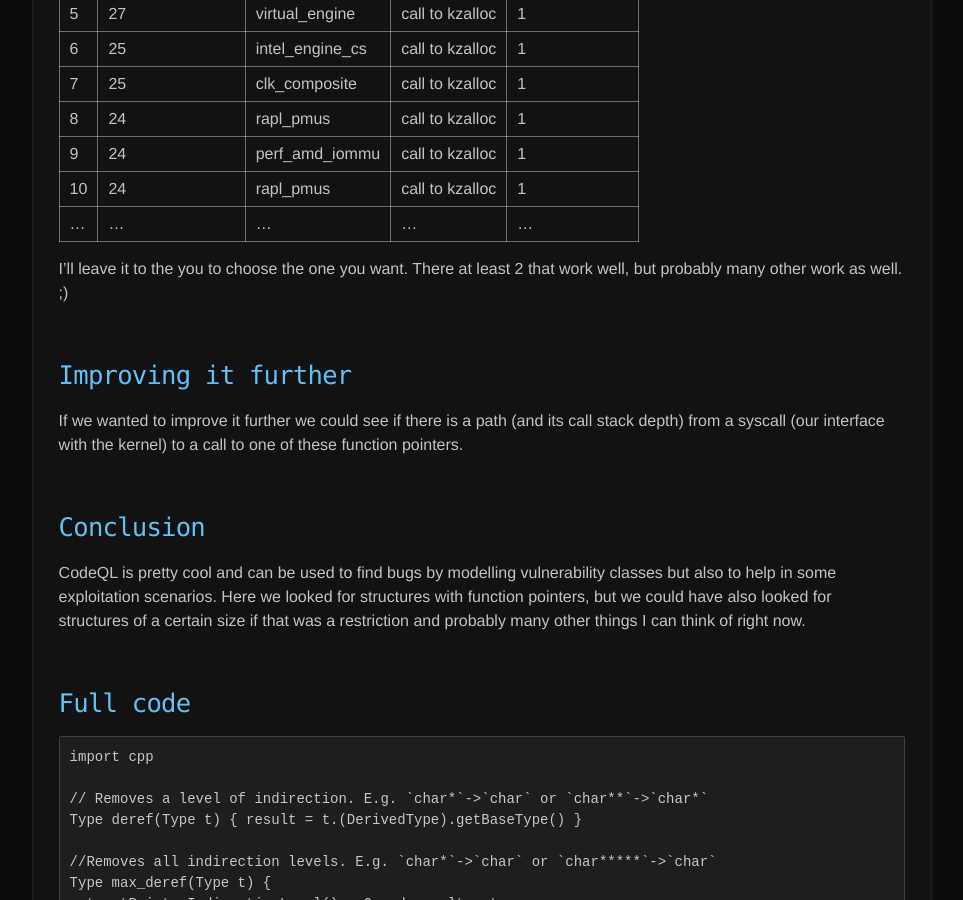
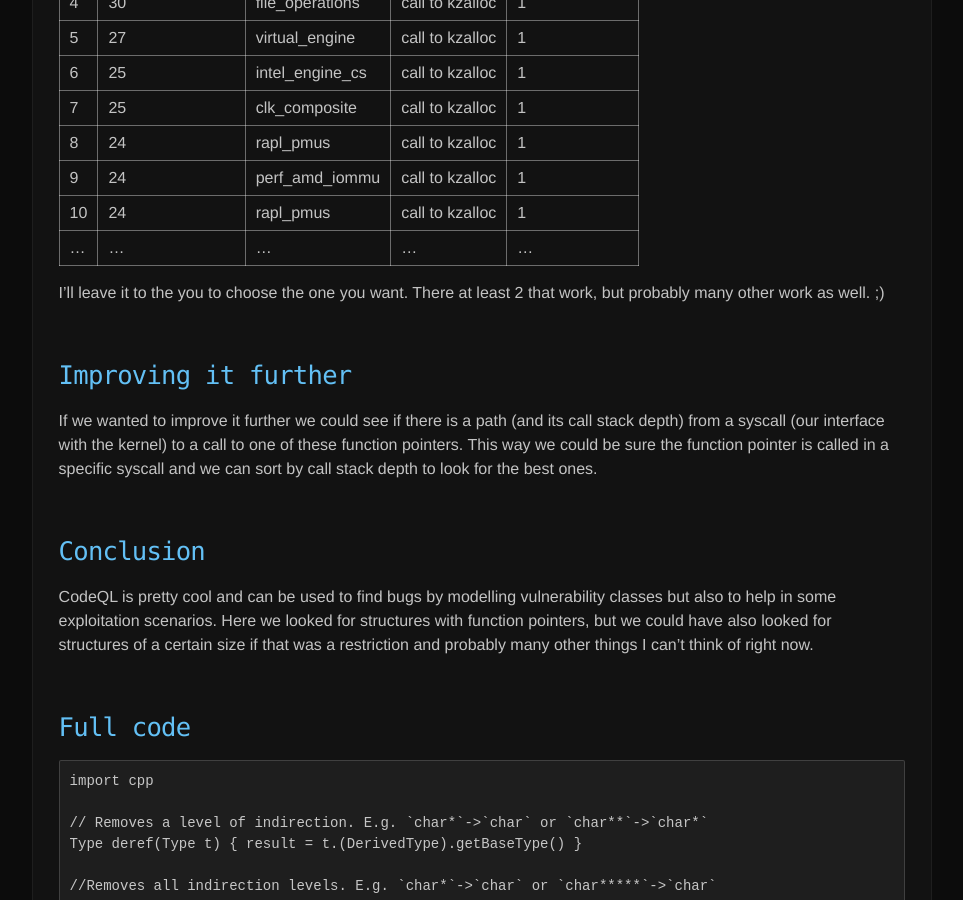
Before and after one commit to Vasco-jofra/Vasco-jofra.github.io, a Jekyll site: the page built from _articles/2020-10-02-codeql-kernel.md, in a window 1280 px wide and 900 px high, scrolled down 4542 px. Shown: the whole window, without its empty margins (158-1121 px from the left). Built offline with Jekyll 4.4.1, drawn with Linux system fonts in a browser that asks for light colours; some of the changed text lies outside the part shown.

Commit message:
codeql blogpost improvements

````diff
--- a/_articles/2020-10-02-codeql-kernel.md
+++ b/_articles/2020-10-02-codeql-kernel.md
@@ -86,7 +86,7 @@ dig_port = kzalloc(sizeof(*dig_port), GFP_KERNEL);
 ```
 `kfc` is the `kzalloc` function call and the fully converted type is `struct intel_digital_port *`. After the `max_deref` call we get `struct intel_digital_port`, and this is our `StructAllocatedByKmalloc`.
 
-Running `from StructAllocatedByKmalloc a select a` we get 1334 different structures allocated by kmalloc.
+Running the query `from StructAllocatedByKmalloc a select a` we get 1334 different structures allocated by kmalloc.
 
 ### 2. Structures that contain function pointers
 Here we need to look for structures that:
@@ -175,14 +175,14 @@ This way we get more results (538) since we are also printing all the call site
 | 10  | 24              | rapl_pmus          | call to kzalloc | 1             |
 | ... | ...             | ...                | ...             | ...           |
 
-I'll leave it to the you to choose the one you want. There at least 2 that work well, but probably many other work as well. ;)
+I'll leave it to the you to choose the one you want. There at least 2 that work, but probably many other work as well. ;)
 
 
 ## Improving it further
-If we wanted to improve it further we could see if there is a path (and its call stack depth) from a syscall (our interface with the kernel) to a call to one of these function pointers.
+If we wanted to improve it further we could see if there is a path (and its call stack depth) from a syscall (our interface with the kernel) to a call to one of these function pointers. This way we could be sure the function pointer is called in a specific syscall and we can sort by call stack depth to look for the best ones.
 
 ## Conclusion
-CodeQL is pretty cool and can be used to find bugs by modelling vulnerability classes but also to help in some exploitation scenarios. Here we looked for structures with function pointers, but we could have also looked for structures of a certain size if that was a restriction and probably many other things I can think of right now.
+CodeQL is pretty cool and can be used to find bugs by modelling vulnerability classes but also to help in some exploitation scenarios. Here we looked for structures with function pointers, but we could have also looked for structures of a certain size if that was a restriction and probably many other things I can't think of right now.
 
 ## Full code
 ```ql
````
Also changed, not shown: other parts of _articles/2020-10-02-codeql-kernel.md (+3 -3 lines), todo.md (+5 -4 lines).
